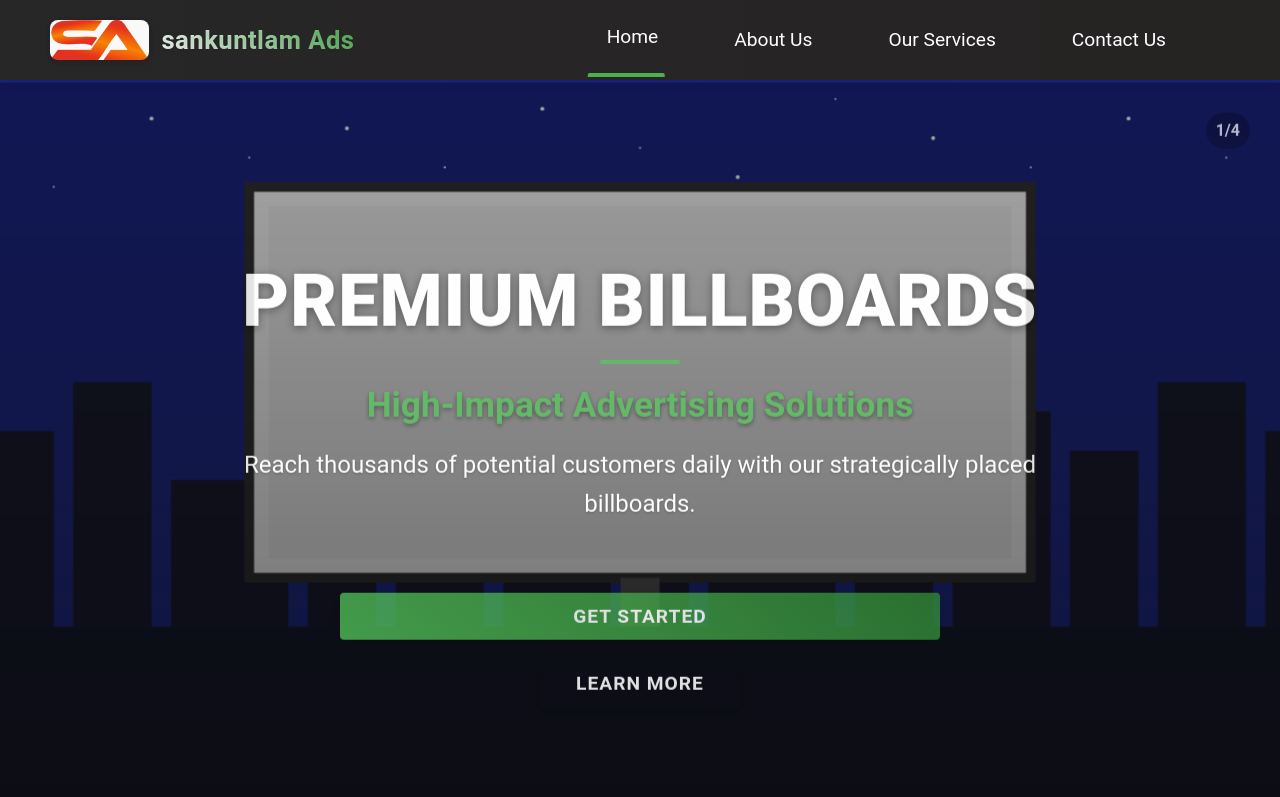
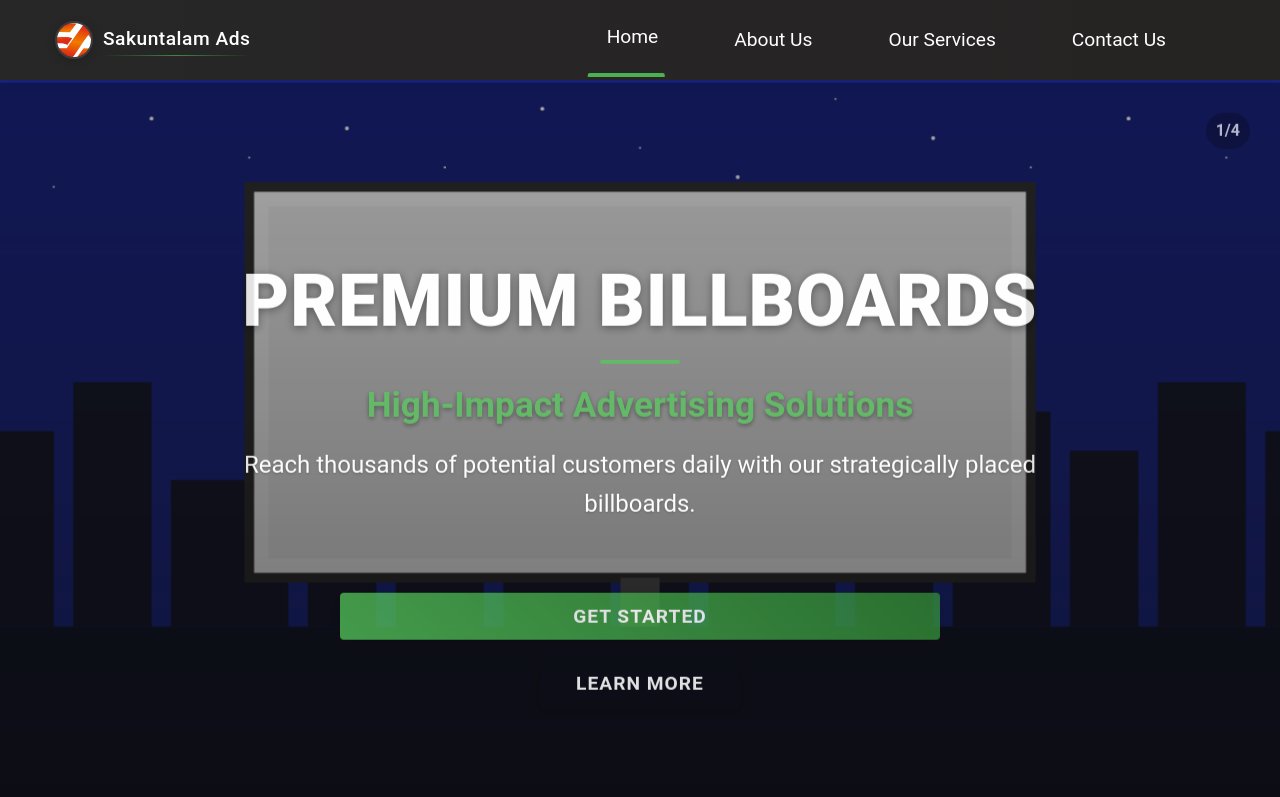
Before and after one commit to prakhar315/sakuntalam, a React (Create React App) app: page / in a window 1280 px wide. Shown: the top 797 px of the page. Built offline with nearby package versions, Linux system fonts and the light colour scheme.

Commit message:
Improve logo area and company name styling in navbar and footer

```diff
--- a/src/components/Footer.css
+++ b/src/components/Footer.css
@@ -71,19 +71,46 @@
   margin-left: 20px;
   cursor: pointer;
   text-decoration: none;
-  font-size: 2rem;
   display: flex;
   align-items: center;
   margin-bottom: 16px;
-  font-weight: bold;
+  font-weight: 500;
   gap: 10px;
+  padding: 5px;
+  border-radius: 6px;
+  transition: all 0.3s ease;
+}
+
+.social-logo:hover {
+  background-color: rgba(255, 255, 255, 0.05);
+  transform: scale(1.02);
 }
 
 .footer-logo-img {
-  height: 40px;
-  width: auto;
-  border-radius: 5px;
-  object-fit: contain;
+  height: 35px;
+  width: 35px;
+  border-radius: 50%;
+  object-fit: cover;
+  box-shadow: 0 2px 8px rgba(0, 0, 0, 0.2);
+  border: 2px solid rgba(255, 255, 255, 0.1);
+}
+
+.social-logo span {
+  font-size: 1.2rem;
+  letter-spacing: 0.5px;
+  text-transform: capitalize;
+  position: relative;
+  padding-bottom: 2px;
+}
+
+.social-logo span::after {
+  content: '';
+  position: absolute;
+  bottom: 0;
+  left: 0;
+  width: 100%;
+  height: 1px;
+  background: linear-gradient(90deg, transparent, rgba(76, 175, 80, 0.7), transparent);
 }
 
 .website-rights {
@@ -114,6 +141,25 @@
   .social-media-wrap {
     flex-direction: column;
   }
+
+  .social-logo {
+    margin-left: 0;
+    justify-content: center;
+  }
+
+  .footer-logo-img {
+    height: 32px;
+    width: 32px;
+  }
+
+  .social-logo span {
+    font-size: 1.1rem;
+  }
+
+  .website-rights {
+    margin: 10px 0 20px;
+    text-align: center;
+  }
 }
 
 @media screen and (max-width: 768px) {
--- a/src/components/Footer.js
+++ b/src/components/Footer.js
@@ -45,11 +45,10 @@ function Footer() {
           <div className="footer-logo">
             <Link to="/" className="social-logo">
               <img src={logo} alt="OutdoorAds Logo" className="footer-logo-img" />
-              sakuntlam Ads
-
+              <span>Sakuntalam Ads</span>
             </Link>
           </div>
-          <small className="website-rights">sakuntlam Ads © {new Date().getFullYear()}</small>
+          <small className="website-rights">Sakuntalam Ads © {new Date().getFullYear()}</small>
           <div className="social-icons">
             <a
               className="social-icon-link facebook"
--- a/src/components/Navbar.css
+++ b/src/components/Navbar.css
@@ -33,46 +33,57 @@
   justify-self: start;
   cursor: pointer;
   text-decoration: none;
-  font-size: 2rem;
   display: flex;
   align-items: center;
-  font-weight: bold;
-  gap: 12px;
+  gap: 10px;
   transition: all 0.3s ease;
+  padding: 5px;
+  border-radius: 6px;
 }
 
 .navbar-logo:hover {
   transform: scale(1.02);
+  background-color: rgba(255, 255, 255, 0.05);
 }
 
 .logo-img {
-  height: 40px;
-  width: auto;
-  border-radius: 8px;
+  height: 38px;
+  width: 38px;
+  border-radius: 50%;
   object-fit: cover;
   transition: all 0.3s ease;
-  box-shadow: 0 2px 10px rgba(0, 0, 0, 0.2);
-  filter: brightness(1.05) contrast(0.95);
+  box-shadow: 0 2px 8px rgba(0, 0, 0, 0.2);
+  border: 2px solid rgba(255, 255, 255, 0.1);
 }
 
 .navbar.scrolled .logo-img {
-  height: 35px;
+  height: 32px;
+  width: 32px;
 }
 
 .logo-text {
-  background: linear-gradient(45deg, #fff, #4CAF50);
-  background-clip: text;
-  -webkit-background-clip: text;
-  color: transparent;
-  text-shadow: 0 1px 2px rgba(0, 0, 0, 0.1);
+  color: #fff;
   transition: all 0.3s ease;
-  font-size: 1.6rem;
+  font-size: 1.2rem;
   letter-spacing: 0.5px;
-  font-weight: 600;
+  font-weight: 500;
+  text-transform: capitalize;
+  position: relative;
+  padding-bottom: 2px;
+}
+
+.logo-text::after {
+  content: '';
+  position: absolute;
+  bottom: 0;
+  left: 0;
+  width: 100%;
+  height: 1px;
+  background: linear-gradient(90deg, transparent, rgba(76, 175, 80, 0.7), transparent);
 }
 
 .navbar.scrolled .logo-text {
-  font-size: 1.5rem;
+  font-size: 1.1rem;
 }
 
 .nav-menu {
@@ -248,16 +259,17 @@
     top: 0;
     left: 0;
     transform: translate(15%, 50%);
-    gap: 8px;
+    gap: 6px;
   }
 
   .logo-img {
-    height: 35px;
-    border-radius: 6px;
+    height: 30px;
+    width: 30px;
+    border-radius: 50%;
   }
 
   .logo-text {
-    font-size: 1.4rem;
+    font-size: 1rem;
   }
 
   .navbar.scrolled .navbar-logo {
@@ -265,11 +277,12 @@
   }
 
   .navbar.scrolled .logo-img {
-    height: 30px;
+    height: 26px;
+    width: 26px;
   }
 
   .navbar.scrolled .logo-text {
-    font-size: 1.3rem;
+    font-size: 0.9rem;
   }
 
   .menu-icon {
--- a/src/components/Navbar.js
+++ b/src/components/Navbar.js
@@ -49,7 +49,7 @@ const Navbar = () => {
       <div className="navbar-container">
         <Link to="/" className="navbar-logo" onClick={closeMobileMenu}>
           <img src={logo} alt="OutdoorAds Logo" className="logo-img" />
-          <span className="logo-text">sankuntlam Ads</span>
+          <span className="logo-text">Sakuntalam Ads</span>
         </Link>
         <div className="menu-icon" onClick={handleClick}>
           <i className={click ? 'fas fa-times' : 'fas fa-bars'} />
```
